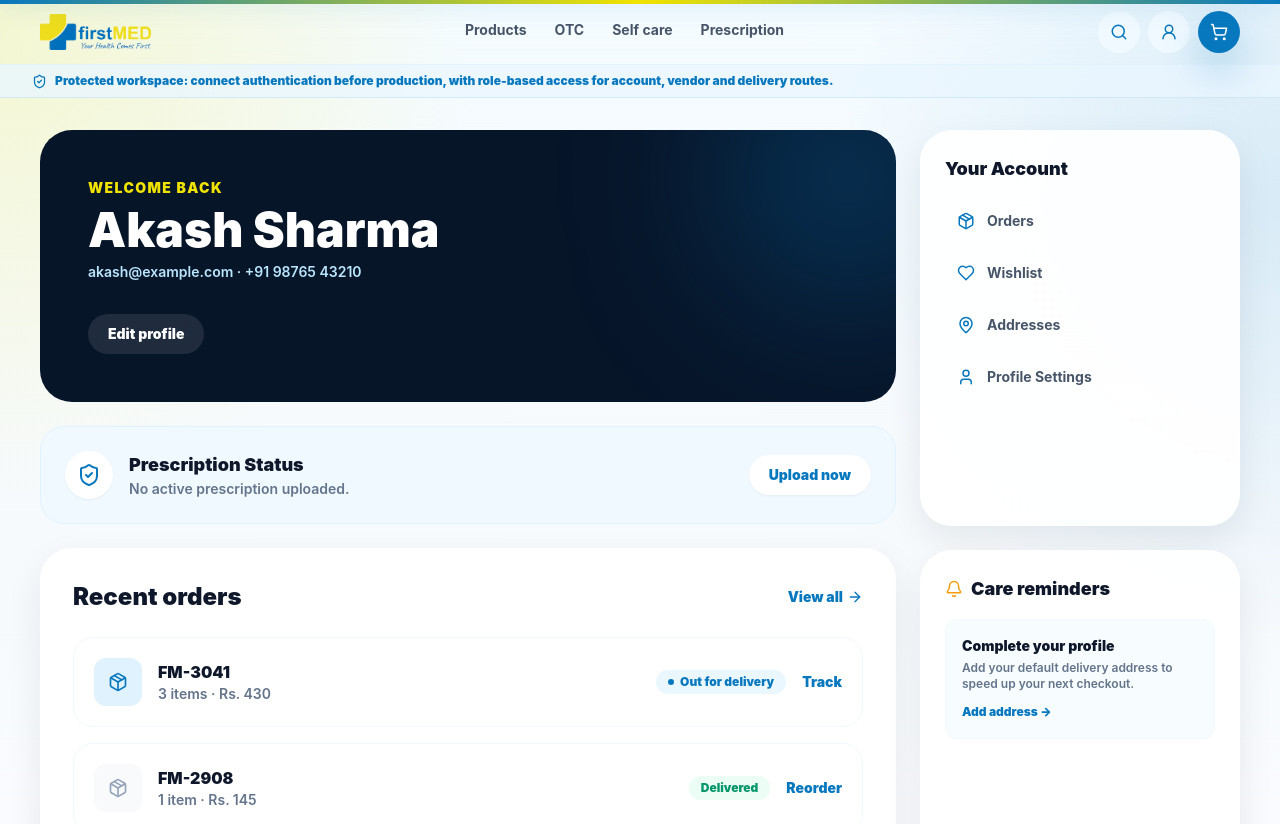
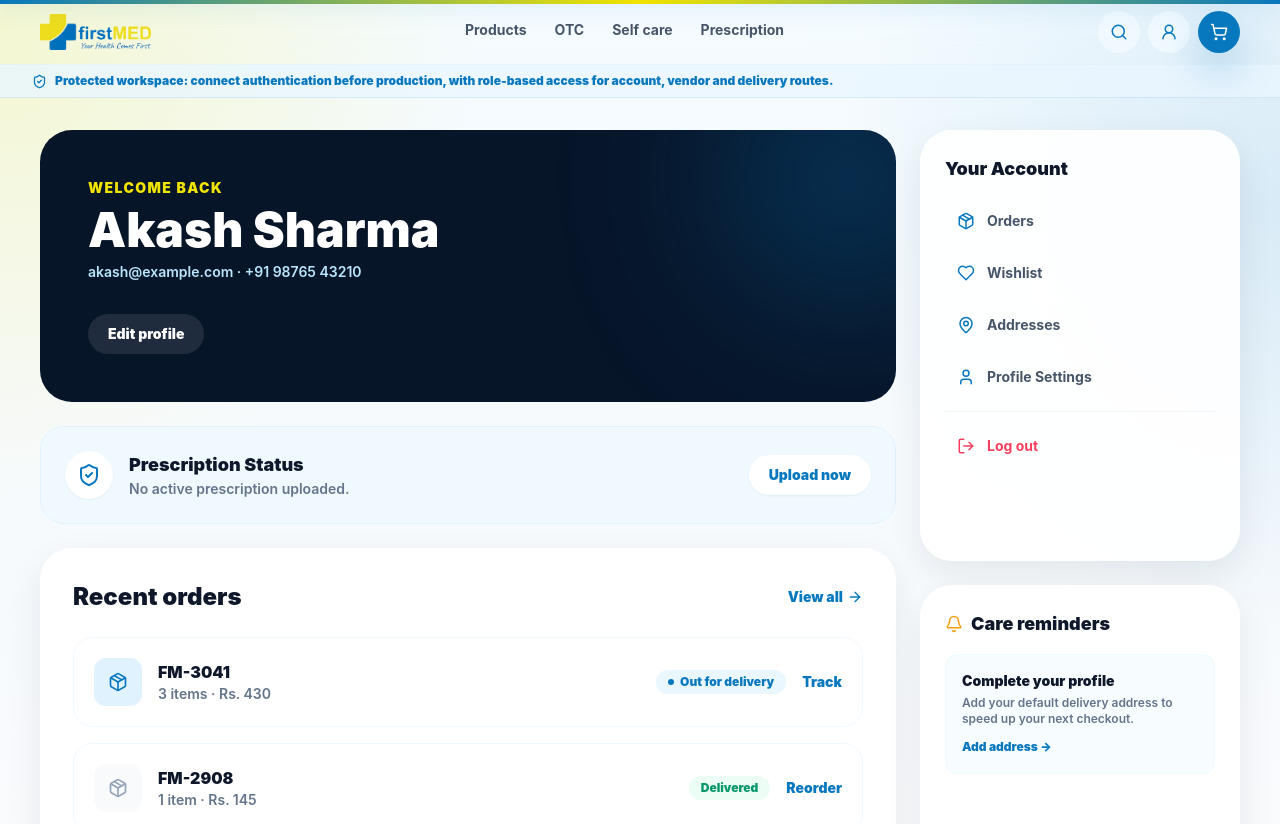
Before and after one commit to techalphonicofficial/first-med, a Next.js app: page /account/dashboard in a window 1280 px wide. Shown: the top 824 px of the page. Built offline with nearby package versions, Linux system fonts and the light colour scheme.

Commit message:
23/06/26-14:33

```diff
--- a/src/app/account/dashboard/page.js
+++ b/src/app/account/dashboard/page.js
@@ -1,11 +1,18 @@
 "use client";
 
 import Link from "next/link";
-import { ArrowRight, Bell, Heart, MapPin, Package, ShieldCheck, User } from "lucide-react";
+import { useRouter } from "next/navigation";
+import { ArrowRight, Bell, Heart, LogOut, MapPin, Package, ShieldCheck, User } from "lucide-react";
 import { useAppStore } from "@/store/useAppStore";
 
 export default function AccountDashboardPage() {
+  const router = useRouter();
   const prescription = useAppStore((state) => state.prescription);
+
+  const handleLogout = () => {
+    // Clear any auth tokens / session storage here
+    router.push("/login");
+  };
 
   return (
     <div className="mx-auto max-w-[104rem] px-4 py-8 pb-28 sm:px-6 lg:px-8 xl:px-10">
@@ -102,6 +109,14 @@ export default function AccountDashboardPage() {
                 </Link>
               ))}
             </div>
+            <div className="mt-3 border-t border-slate-100 pt-3">
+              <button
+                onClick={handleLogout}
+                className="flex w-full items-center gap-3 rounded-xl p-3 text-sm font-bold text-rose-500 transition hover:bg-rose-50 hover:text-rose-600"
+              >
+                <LogOut size={18} className="text-rose-500" /> Log out
+              </button>
+            </div>
           </div>
 
           {/* Reminders */}
--- a/src/app/account/profile/page.js
+++ b/src/app/account/profile/page.js
@@ -1,11 +1,13 @@
 "use client";
 
 import Link from "next/link";
+import { useRouter } from "next/navigation";
 import { useForm } from "react-hook-form";
-import { Camera, Save, Trash2 } from "lucide-react";
+import { Camera, LogOut, Save, Trash2 } from "lucide-react";
 import { Button } from "@/components/ui/Button";
 
 export default function ProfilePage() {
+  const router = useRouter();
   const { register, handleSubmit, formState: { errors } } = useForm({
     defaultValues: {
       name: "Akash Sharma",
@@ -13,6 +15,11 @@ export default function ProfilePage() {
       phone: "+91 98765 43210"
     }
   });
+
+  const handleLogout = () => {
+    // Clear any auth tokens / session storage here
+    router.push("/login");
+  };
 
   return (
     <div className="mx-auto max-w-[104rem] px-4 py-10 pb-28 sm:px-6 lg:px-8 xl:px-10">
@@ -101,6 +108,15 @@ export default function ProfilePage() {
               Delete account
             </button>
           </div>
+
+          {/* Logout */}
+          <button
+            onClick={handleLogout}
+            className="flex w-full items-center justify-center gap-2.5 rounded-[2rem] border-2 border-rose-200 bg-rose-50 px-6 py-4 text-sm font-black text-rose-600 transition hover:bg-rose-100 hover:border-rose-300 hover:shadow-sm active:scale-95"
+          >
+            <LogOut size={18} />
+            Log out of your account
+          </button>
         </div>
       </div>
     </div>
```
